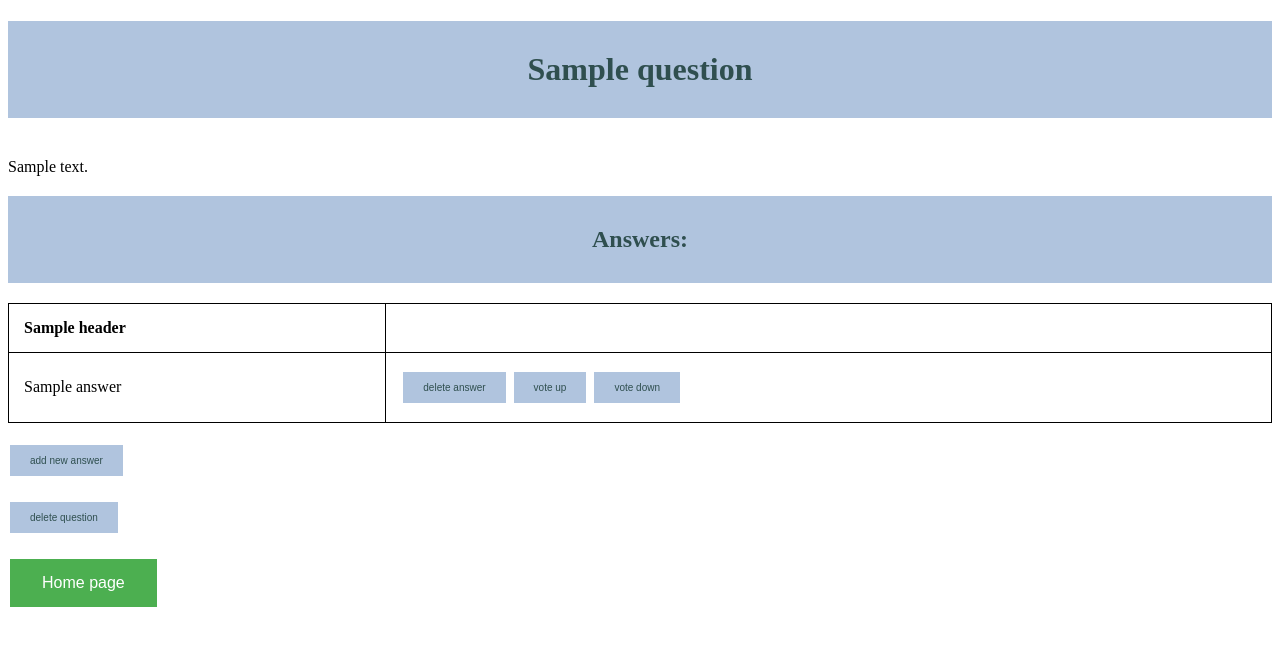
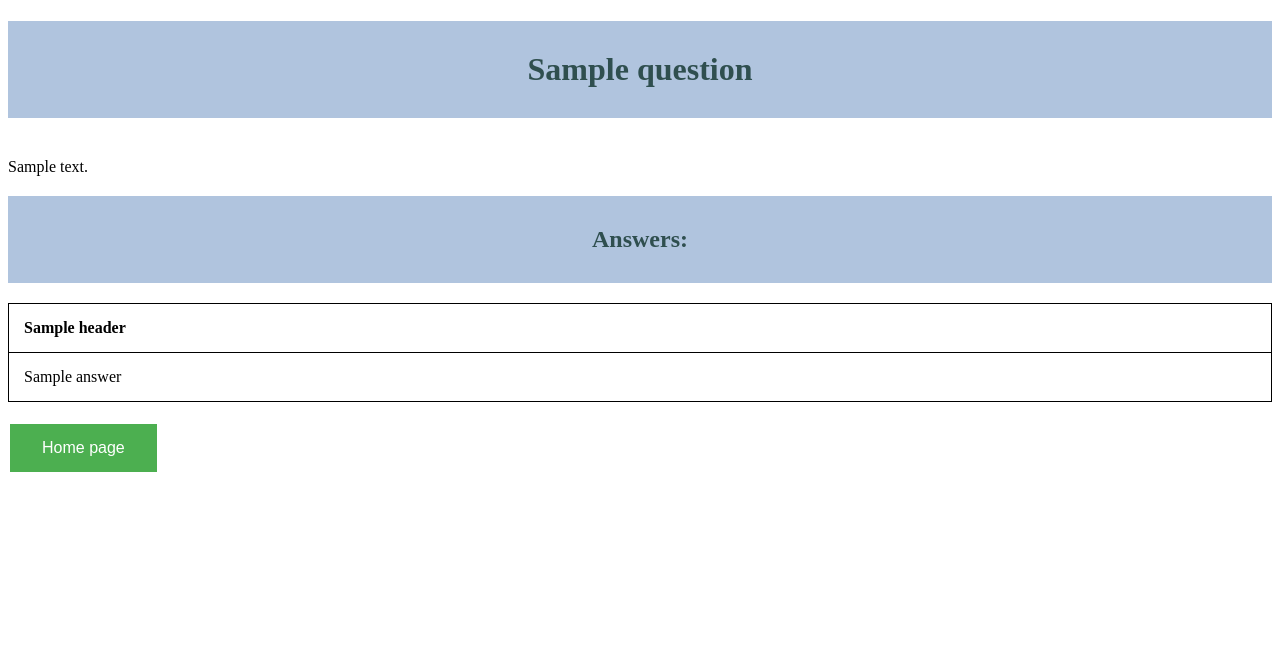
Before and after one commit to jzakrzewska/Ask_Mate_Codecool, a Flask app: template templates/question.html in a window 1280 px wide. Shown: the top 646 px of the page. Run offline with Flask 2, Linux system fonts and the light colour scheme; the template is opened without the code that fills it: most values are stand-ins (such as "Sample title", 1, 10 or a date in 2020); some libraries are stand-ins or nearby versions.

Commit message:
display_question zrobione

```diff
--- a/server.py
+++ b/server.py
@@ -43,22 +43,20 @@ def add_question():
 
 
 
-@app.route("/add/upload-image", methods=["GET", "POST"])
-def upload_image():
-    return render_template("request_form.html")
+@app.route('/question/<id>', methods=['GET'])
+def display_a_question(id):
+    question_dictionary_keys = data_manager.dictionary_keys_in_memory_question
+    question = data_manager.get_question_by_id(id)
+    print(question)
+    answers_dictionary_keys = data_manager.dictionary_keys_in_memory_answer
 
 
-@app.route('/question/<question_id>', methods=['GET'])
-def display_a_question(question_id):
-    question_dictionary_keys = data_manager.dictionary_keys_in_memory_question
-    answers_dictionary_keys = data_manager.dictionary_keys_in_memory_answer
-    questions = data_manager.list_questions
-    answers = data_manager.list_answers
+    answers = data_manager.get_answer_by_question_id(id)
+    print(answers)
 
-    question = util.finding_by_id(questions, 'id', question_id)
 
-    answers = list(item for item in answers if item['question_id'] == question_id)
-    question["view_number"] = int(question.get("view_number", 0)) + 1
+    # answers = list(item for item in answers if item['question_id'] == id)
+    # question["view_number"] = int(question.get("view_number", 0)) + 1
     #data_manager.write_data_to_file(data_manager.question_file, questions)
 
     return render_template(
@@ -69,82 +67,82 @@ def display_a_question(question_id):
         answers_headers=answers_dictionary_keys
     )
 
-
-@app.route('/question/<question_id>/delete', methods=["GET"])
-def delete_a_question_get(question_id):
-    dictionary_keys = data_manager.dictionary_keys_in_memory_question
-    questions = data_manager.read_dict_from_file(data_manager.question_file)
-    answers = data_manager.read_dict_from_file(data_manager.answers_file)
-
-    question_to_delete = util.finding_by_id(questions, 'id', question_id)
-
-    questions_after_deletion = list(item for item in questions if item != question_to_delete)
-    answers_after_deletion = list(item for item in answers if item['question_id'] != question_id)
-
-    data_manager.write_data_to_file(data_manager.question_file, questions_after_deletion)
-    data_manager.write_data_to_file(data_manager.answers_file, answers_after_deletion)
-
-    questions = util.sort_questions_from_greatest_id(data_manager.read_dict_from_file(data_manager.question_file))
-
-    return render_template("list_questions.html", headers=dictionary_keys, stories=questions)
-
-
-@app.route("/question/<question_id>/add_new_answer", methods=["GET"])
-def add_new_answer_get(question_id):
-    question = next(
-        (item for item in data_manager.read_dict_from_file(data_manager.question_file) if item['id'] == question_id),
-        False)
-    return render_template("add_new_answer.html", question=question)
-
-
-@app.route("/question/<question_id>/add_new_answer", methods=["POST"])
-def add_new_answer(question_id):
-    answer = {"id": util.greatest_id(data_manager.read_dict_from_file(answers_file)) + 1,
-              "submission_time": int(time.time()),
-              "vote_number": 0,
-              "question_id": question_id,
-              "message": request.form.get("message"),
-              "image": ""
-              }
-    data_manager.add_dict_to_file(answers_file, answer)
-    return redirect(url_for("display_a_question", question_id=question_id))
-
-
-@app.route("/answer/<answer_id>/delete/<question_id>", methods=["GET"])
-def delete_an_answer(answer_id, question_id):
-    answers = data_manager.read_dict_from_file(data_manager.answers_file)
-
-    answers_after_deletion = list(d for d in answers if d["id"] != answer_id)
-    data_manager.write_data_to_file(data_manager.answers_file, answers_after_deletion)
-
-    return redirect(url_for("display_a_question", question_id=question_id))
-
-
-@app.route('/answer/<answer_id>/vote_up/<question_id>', methods=['GET'])
-def vote_up_answer(answer_id, question_id):
-    util.voting_answer(answer_id, '+')
-
-    return redirect(url_for('display_a_question', question_id=question_id))
-
-
-@app.route('/answer/<answer_id>/vote_down/<question_id>', methods=['GET'])
-def vote_down_answer(answer_id, question_id):
-    util.voting_answer(answer_id, '-')
-
-    return redirect(url_for('display_a_question', question_id=question_id))
-
-
-@app.route('/question/<question_id>/vote_up', methods=['GET'])
-def vote_question_up(question_id):
-    util.voting_question(question_id, '+')
-
-    return redirect(url_for('list_questions'))
-
-@app.route('/question/<question_id>/vote_down', methods=['GET'])
-def vote_question_down(question_id):
-    util.voting_question(question_id, '-')
-
-    return redirect(url_for('list_questions'))
+#
+# @app.route('/question/<question_id>/delete', methods=["GET"])
+# def delete_a_question_get(question_id):
+#     dictionary_keys = data_manager.dictionary_keys_in_memory_question
+#     questions = data_manager.read_dict_from_file(data_manager.question_file)
+#     answers = data_manager.read_dict_from_file(data_manager.answers_file)
+#
+#     question_to_delete = util.finding_by_id(questions, 'id', question_id)
+#
+#     questions_after_deletion = list(item for item in questions if item != question_to_delete)
+#     answers_after_deletion = list(item for item in answers if item['question_id'] != question_id)
+#
+#     data_manager.write_data_to_file(data_manager.question_file, questions_after_deletion)
+#     data_manager.write_data_to_file(data_manager.answers_file, answers_after_deletion)
+#
+#     questions = util.sort_questions_from_greatest_id(data_manager.read_dict_from_file(data_manager.question_file))
+#
+#     return render_template("list_questions.html", headers=dictionary_keys, stories=questions)
+#
+#
+# @app.route("/question/<question_id>/add_new_answer", methods=["GET"])
+# def add_new_answer_get(question_id):
+#     question = next(
+#         (item for item in data_manager.read_dict_from_file(data_manager.question_file) if item['id'] == question_id),
+#         False)
+#     return render_template("add_new_answer.html", question=question)
+#
+#
+# @app.route("/question/<question_id>/add_new_answer", methods=["POST"])
+# def add_new_answer(question_id):
+#     answer = {"id": util.greatest_id(data_manager.read_dict_from_file(answers_file)) + 1,
+#               "submission_time": int(time.time()),
+#               "vote_number": 0,
+#               "question_id": question_id,
+#               "message": request.form.get("message"),
+#               "image": ""
+#               }
+#     data_manager.add_dict_to_file(answers_file, answer)
+#     return redirect(url_for("display_a_question", question_id=question_id))
+#
+#
+# @app.route("/answer/<answer_id>/delete/<question_id>", methods=["GET"])
+# def delete_an_answer(answer_id, question_id):
+#     answers = data_manager.read_dict_from_file(data_manager.answers_file)
+#
+#     answers_after_deletion = list(d for d in answers if d["id"] != answer_id)
+#     data_manager.write_data_to_file(data_manager.answers_file, answers_after_deletion)
+#
+#     return redirect(url_for("display_a_question", question_id=question_id))
+#
+#
+# @app.route('/answer/<answer_id>/vote_up/<question_id>', methods=['GET'])
+# def vote_up_answer(answer_id, question_id):
+#     util.voting_answer(answer_id, '+')
+#
+#     return redirect(url_for('display_a_question', question_id=question_id))
+#
+#
+# @app.route('/answer/<answer_id>/vote_down/<question_id>', methods=['GET'])
+# def vote_down_answer(answer_id, question_id):
+#     util.voting_answer(answer_id, '-')
+#
+#     return redirect(url_for('display_a_question', question_id=question_id))
+#
+#
+# @app.route('/question/<question_id>/vote_up', methods=['GET'])
+# def vote_question_up(question_id):
+#     util.voting_question(question_id, '+')
+#
+#     return redirect(url_for('list_questions'))
+#
+# @app.route('/question/<question_id>/vote_down', methods=['GET'])
+# def vote_question_down(question_id):
+#     util.voting_question(question_id, '-')
+#
+#     return redirect(url_for('list_questions'))
 
 
 if __name__ == "__main__":
--- a/templates/question.html
+++ b/templates/question.html
@@ -56,7 +56,7 @@
         <table style="width:100%">
         <thead>
             <tr>
-                {% for header in answers_headers if header != 'question_id' and header != 'id' %}
+                {% for header in answers_headers if header != 'id' and header != 'id' %}
                     <th>
                         {{ header }}
                     </th>
@@ -66,7 +66,7 @@
             <tbody>
             {% for answer in answers %}
                 <tr>
-                    {% for header in answers_headers if header != 'question_id' and header != 'id' %}
+                    {% for header in answers_headers if header != 'id' and header != 'id' %}
                         <td>
                             {% if header == "vote_number" %}
                                 {{ answer[header] }} votes
@@ -75,17 +75,18 @@
                             {% endif %}
                         </td>
                     {% endfor %}
-                    <td>
-                        <a href="{{ url_for("delete_an_answer", question_id=question["id"], answer_id=answer["id"]) }}"><button class="small_button">delete answer</button></a>
-                        <a href="{{ url_for("vote_up_answer", question_id=question["id"], answer_id=answer["id"]) }}"><button class="small_button">vote up</button></a>
-                        <a href="{{ url_for("vote_down_answer", question_id=question["id"], answer_id=answer["id"]) }}"><button class="small_button">vote down</button></a>
-                    </td>
+{#                    <td>#}
+{#                        <a href="{{ url_for("delete_an_answer", question_id=question["id"], answer_id=answer["id"]) }}"><button class="small_button">delete answer</button></a>#}
+{#                        <a href="{{ url_for("vote_up_answer", question_id=question["id"], answer_id=answer["id"]) }}"><button class="small_button">vote up</button></a>#}
+{#                        <a href="{{ url_for("vote_down_answer", question_id=question["id"], answer_id=answer["id"]) }}"><button class="small_button">vote down</button></a>#}
+{#                    </td>#}
                 </tr>
             {% endfor %}
-        </tbody>
-    </table>
-    <br><a href="{{ url_for("add_new_answer_get", question_id=question["id"]) }}"><button class="small_button">add new answer</button></a><br>
-    <br><a href="{{ url_for("delete_a_question_get", question_id=question["id"]) }}"><button class="small_button">delete question</button></a><br>
+            </tbody>
+        </table>
+{#    <br><a href="{{ url_for("add_new_answer_get", question_id=question["id"]) }}"><button class="small_button">add new answer</button></a><br>#}
+{#    <br><a href="{{ url_for("delete_a_question_get", question_id=question["id"]) }}"><button class="small_button">delete question</button></a><br>#}
+
     <br><a href="{{ url_for("list_questions") }}"><button class="button">Home page</button></a><br>
 </body>
 </html>
```
Also changed, not shown: data_manager.py (+21 -65 lines), templates/list_questions.html (+10 -10 lines).
